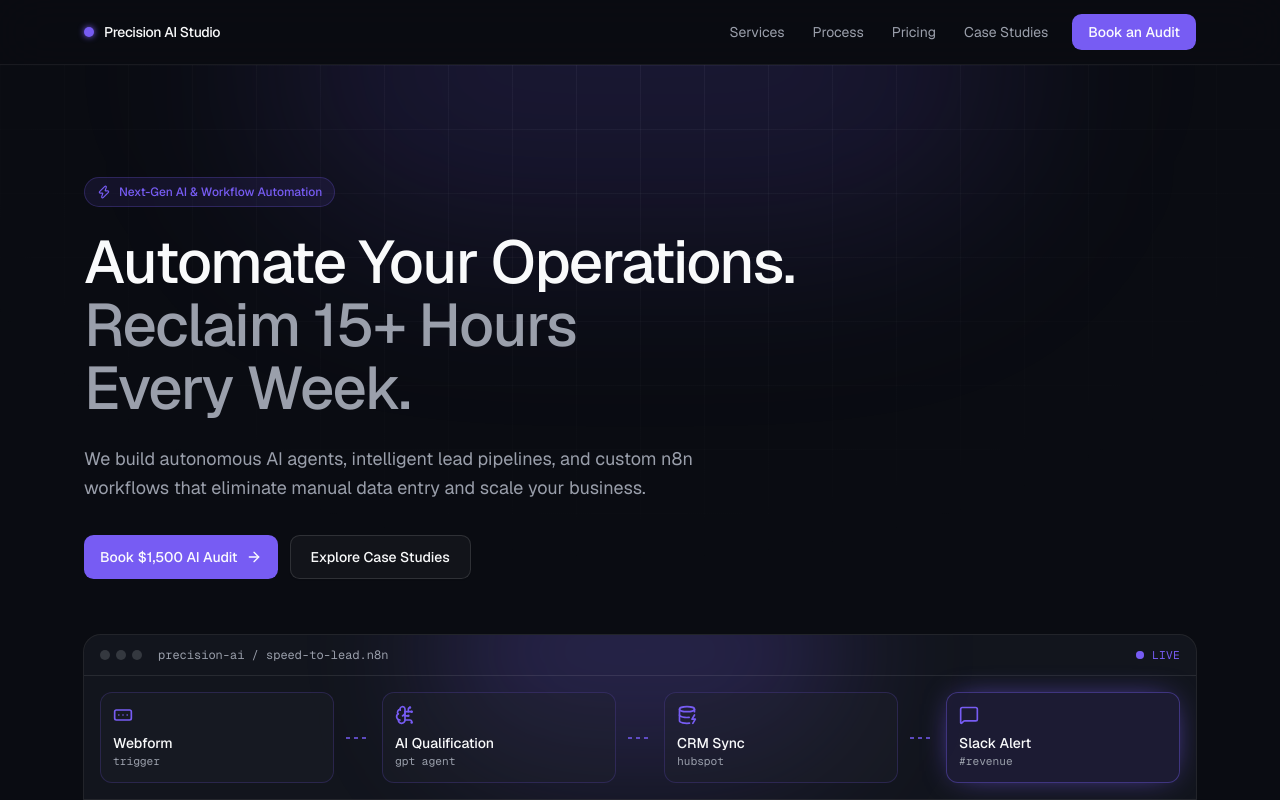
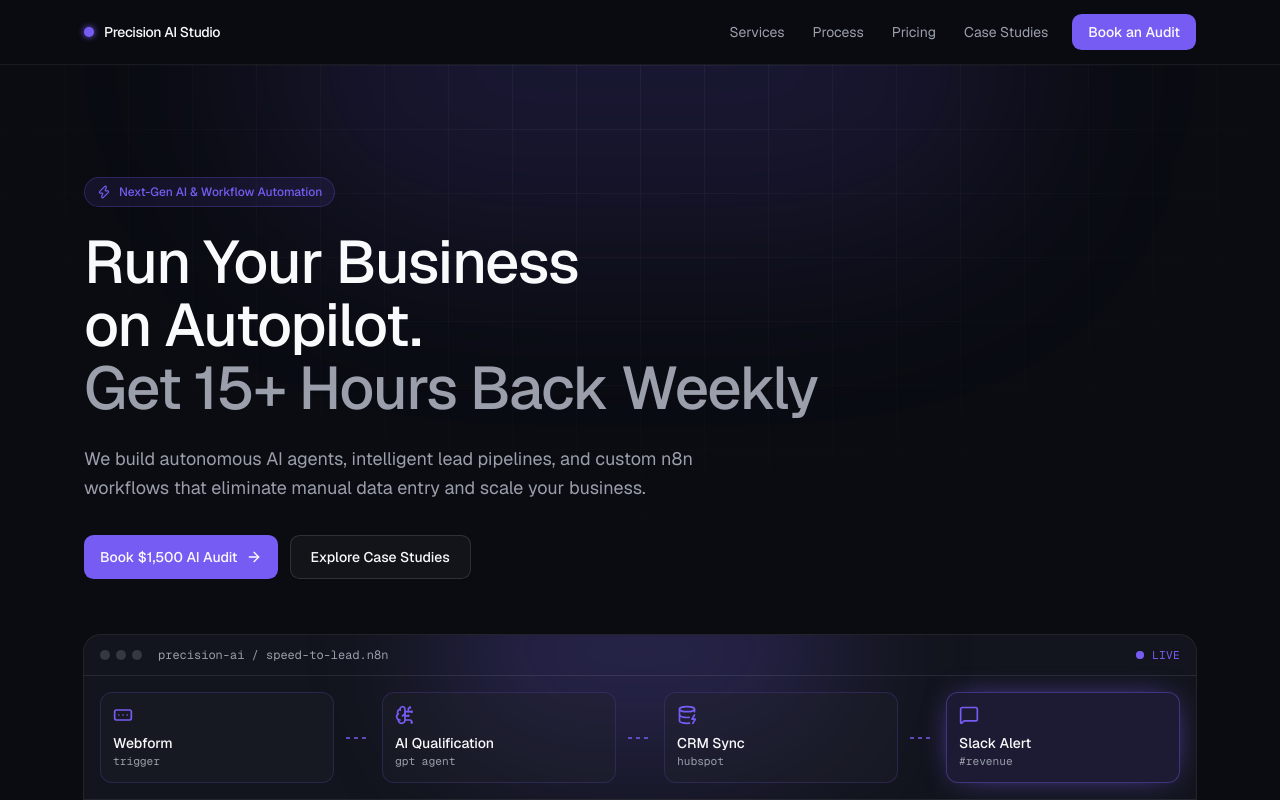
Before and after one commit to ALgosZen/precisionaistudio, a Next.js app: page / in a window 1280 px wide. Shown: the top 800 px of the page. Built offline with nearby package versions, Linux system fonts and the light colour scheme.

Commit message:
modifed autopilot labelling

```diff
--- a/app/layout.tsx
+++ b/app/layout.tsx
@@ -16,7 +16,7 @@ const geistMono = Geist_Mono({
 export const metadata: Metadata = {
   title: 'Precision AI Studio — AI Automation & n8n Workflow Agency',
   description:
-    'We build autonomous AI agents, intelligent lead pipelines, and custom n8n workflows that eliminate manual data entry and reclaim 15+ hours every week.',
+    'We build autonomous AI agents, intelligent lead pipelines, and custom n8n workflows that eliminate manual data entry and get 15+ hours back weekly.',
   generator: 'v0.app',
   openGraph: {
     title: 'Precision AI Studio — AI Automation & n8n Workflow Agency',
--- a/components/hero.tsx
+++ b/components/hero.tsx
@@ -22,9 +22,9 @@ export function Hero() {
             Next-Gen AI &amp; Workflow Automation
           </span>
           <h1 className="animate-rise-in text-4xl leading-[1.05] font-medium tracking-tight text-balance sm:text-5xl lg:text-6xl [animation-delay:80ms]">
-            Automate Your Operations.
+            Run Your Business on Autopilot.
             <span className="block text-muted-foreground">
-              Reclaim 15+ Hours Every Week.
+              Get 15+ Hours Back Weekly
             </span>
           </h1>
           <p className="animate-rise-in max-w-2xl text-base leading-relaxed text-muted-foreground text-pretty sm:text-lg [animation-delay:160ms]">
```
